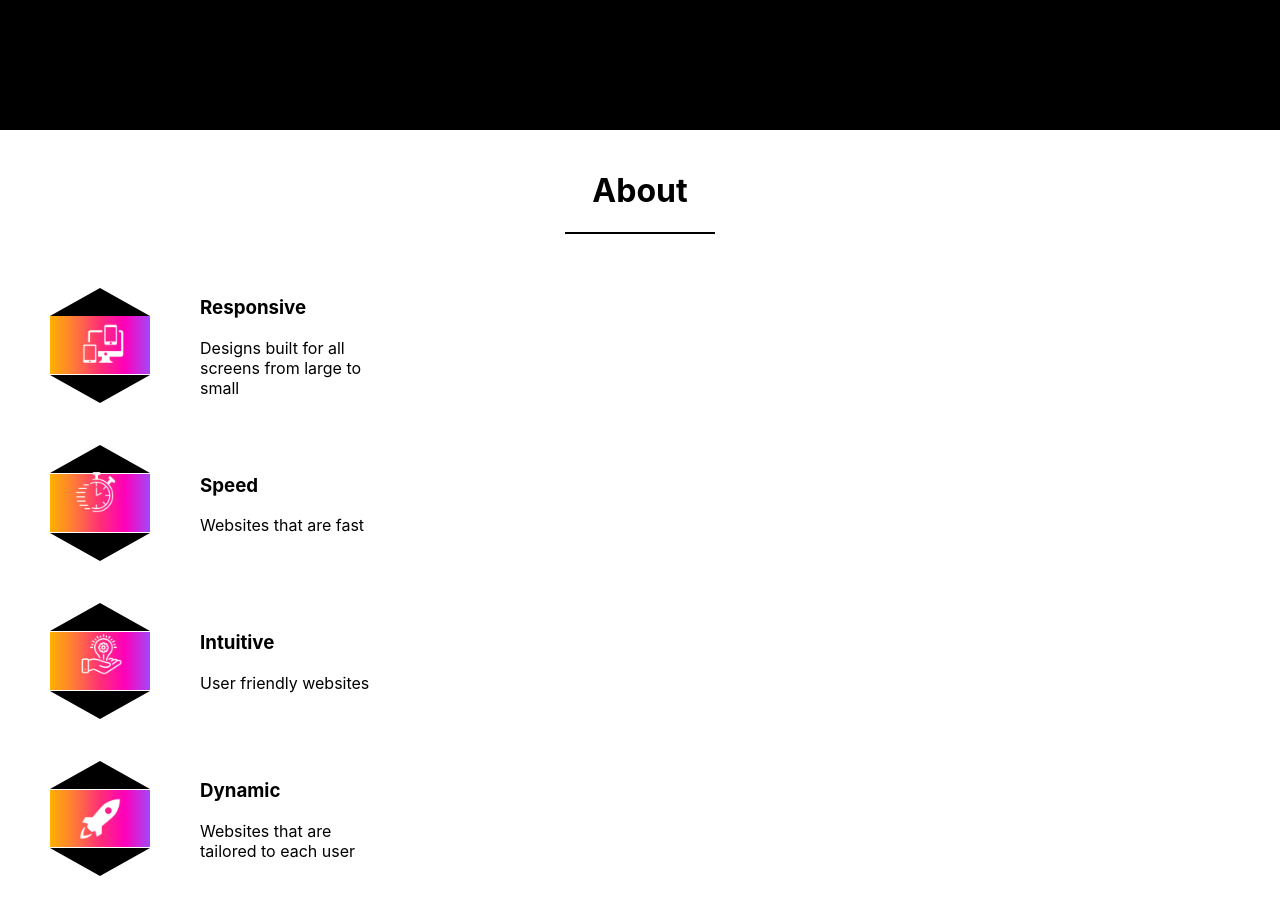
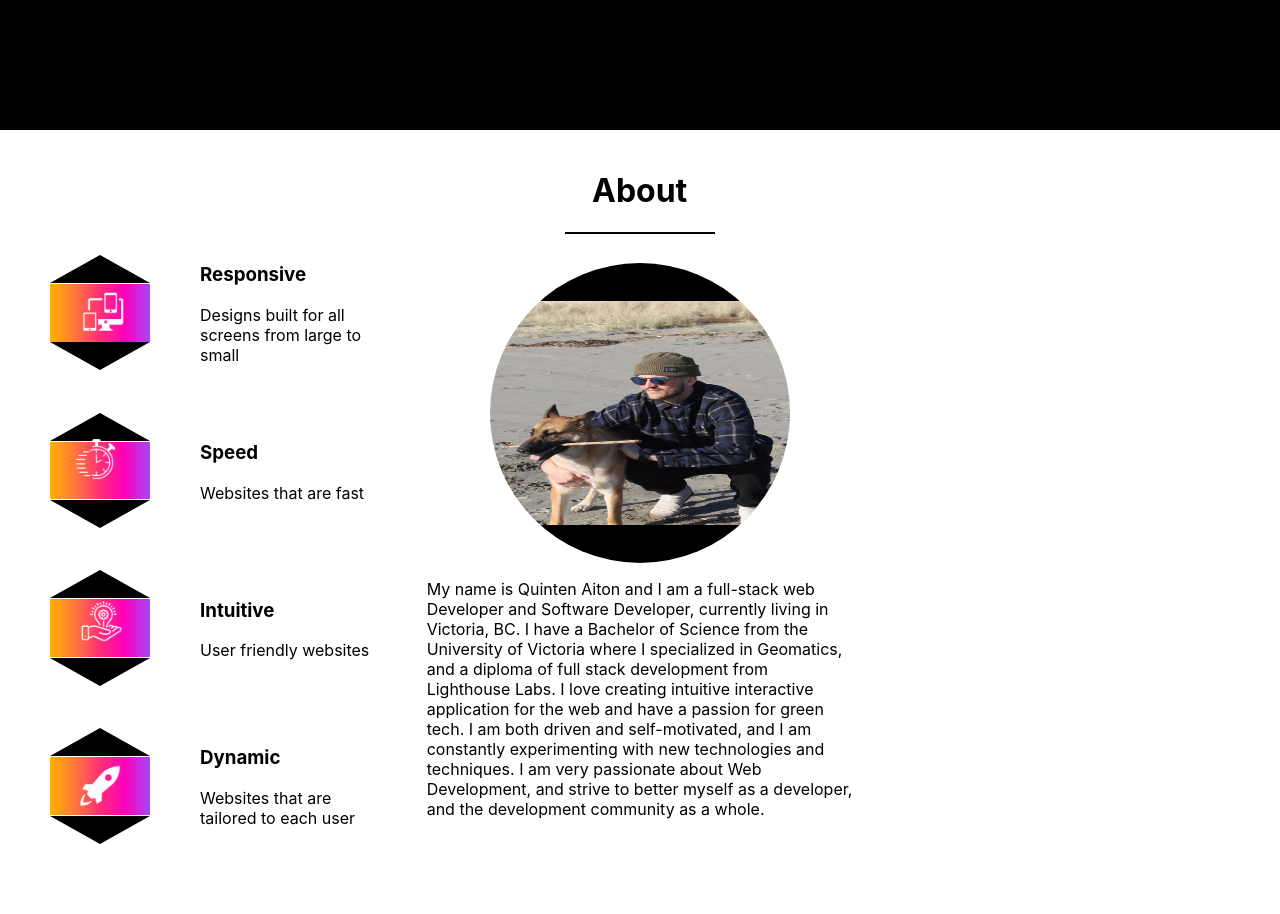
Before and after one commit to QuinAiton/PersonalPortfolio, a Next.js app: page / in a window 1280 px wide. Shown: the part 820-1734 px from the top of the page. Built offline with nearby package versions, Linux system fonts and the light colour scheme.

Commit message:
Removies Bio Component and adds it to About Component

```diff
--- a/components/Header.js
+++ b/components/Header.js
@@ -1,5 +1,6 @@
 import React, { useEffect } from 'react';
 import Styles from '../styles/Header.module.scss';
+import Fade from 'react-reveal/Fade';
 const Header = () => {
   return (
     <div className={Styles.container}>
@@ -13,10 +14,12 @@ const Header = () => {
           life.
         </p>
       </div>
-      <div className={Styles.explore}>
-        <p> Explore </p>
-        <div className={Styles.arrow} />
-      </div>
+      <Fade>
+        <div className={Styles.explore}>
+          <p> Explore </p>
+          <div className={Styles.arrow} />
+        </div>
+      </Fade>
     </div>
   );
 };
--- a/components/about/About.js
+++ b/components/about/About.js
@@ -2,6 +2,7 @@ import React from 'react';
 import Styles from '../../styles/About.module.scss';
 import { Roll, Fade, Bounce } from 'react-reveal';
 import FocusCard from './FocusCards';
+import Image from 'next/image';
 const About = () => {
   return (
     <div className={Styles.container}>
@@ -13,6 +14,8 @@ const About = () => {
           <div className={Styles.underline}></div>
         </Fade>
       </div>
+
+      <div className={Styles.content}>
         <div className={Styles.interests}>
           <Bounce left>
             <FocusCard
@@ -37,6 +40,23 @@ const About = () => {
             />
           </Bounce>
         </div>
+
+        <div className={Styles.bio}>
+          <Image src='/profile.jpg' alt='profile' height={300} width={300} />
+          <p>
+            My name is Quinten Aiton and I am a full-stack web Developer and
+            Software Developer, currently living in Victoria, BC. I have a
+            Bachelor of Science from the University of Victoria where I
+            specialized in Geomatics, and a diploma of full stack development
+            from Lighthouse Labs. I love creating intuitive interactive
+            application for the web and have a passion for green tech. I am both
+            driven and self-motivated, and I am constantly experimenting with
+            new technologies and techniques. I am very passionate about Web
+            Development, and strive to better myself as a developer, and the
+            development community as a whole.
+          </p>
+        </div>
+      </div>
     </div>
   );
 };
--- a/styles/About.module.scss
+++ b/styles/About.module.scss
@@ -6,26 +6,29 @@ $gradient: linear-gradient(
   #ff783b,
   #ffb100
 );
-
 $primary: #fff;
 $secondary: #000;
+
 .container {
   width: 100vw;
   padding-top: 20px;
   color: #000;
   background-color: $primary;
+  height: 100vh;
+
+  .title {
     display: flex;
     flex-direction: column;
-  height: 100vh;
     align-items: center;
-
-  .title {
     text-align: center;
     .underline {
       width: 150px;
       border: 1px solid $secondary;
     }
   }
+  .content {
+    display: grid;
+    grid-template-columns: repeat(3, 1fr);
 
     .interests {
       margin: auto auto;
@@ -33,6 +36,13 @@ $secondary: #000;
       display: flex;
       flex-direction: column;
       justify-content: space-between;
+
+      .interestCard {
+        display: flex;
+        align-items: center;
+        p {
+          width: 15vw;
+        }
 
         .hex {
           margin: 50px;
@@ -65,13 +75,20 @@ $secondary: #000;
           border-left: 50px solid transparent;
           border-right: 50px solid transparent;
           border-top: 28.8675px solid $secondary;
-    }
-  }
-  .interestCard {
-    display: flex;
-    align-items: center;
-    p {
-      width: 15vw;
+          background: $gradient;
         }
       }
     }
+    .bio {
+      display: flex;
+      flex-direction: column;
+      justify-content: center;
+      align-items: center;
+
+      img {
+        border-image: 1px solid $secondary;
+        border-radius: 50%;
+      }
+    }
+  }
+}
```
Also changed, not shown: public/profile.jpg (added). Lines whose indentation alone changed are shown as unchanged.
